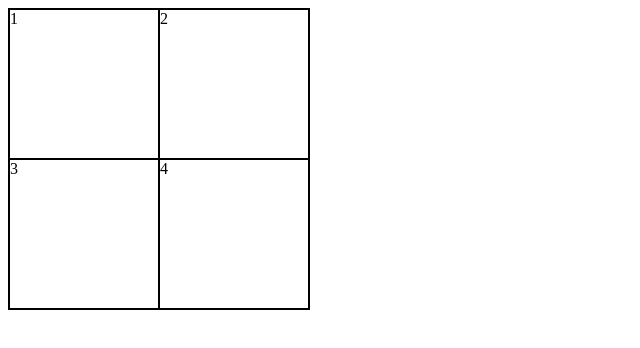
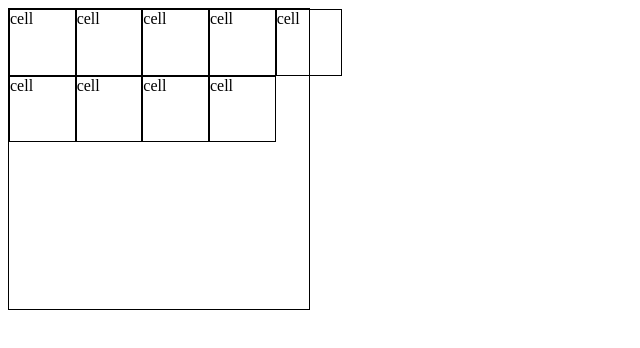
Before and after one commit to wahidrahim/floodit-react-client, a React (Create React App) app: page / in a window 1280 px wide. Shown: the top 348 px of the page, without its empty margins (0-640 px from the left). Built offline with nearby package versions, Linux system fonts and the light colour scheme.

Commit message:
render cell component inside grid component

```diff
--- a/src/App.js
+++ b/src/App.js
@@ -1,8 +1,19 @@
 import React from 'react'
 import Grid from './components/grid/grid.component'
+import Cell from './components/cell/cell.component'
 
 const App = () => (
-  <Grid></Grid>
+  <Grid>
+    <Cell />
+    <Cell />
+    <Cell />
+    <Cell />
+    <Cell />
+    <Cell />
+    <Cell />
+    <Cell />
+    <Cell />
+  </Grid>
 )
 
 export default App
--- /dev/null
+++ b/src/components/cell/cell.component.jsx
@@ -0,0 +1,7 @@
+import React from 'react'
+
+const Cell = () => (
+  <div className="cell">cell</div>
+)
+
+export default Cell
--- a/src/components/grid/grid.component.jsx
+++ b/src/components/grid/grid.component.jsx
@@ -2,22 +2,29 @@ import React from 'react'
 
 import './grid.styles.scss'
 
-const Grid = () => {
-  const gridStyle = {
+const Grid = ({ children }) => {
+  const gridStyles = {
     width: 300,
     height: 300,
-    gridTemplateColumns: '50%50%',
-    gridTemplateRows: '50%50%',
+    get gridTemplateColumns() {
+      const numberOfCells = children.length
+      const gridSize = numberOfCells / 2
+      let columns = ''
+
+      for (let i = 0; i < gridSize; i++) {
+        columns += `${100 / gridSize}%`
+      }
+
+      return columns
+    },
+    get gridTemplateRows() {
+      return this.gridTemplateColumns
+    }
   }
 
-  return (
-    <div className="grid" style={gridStyle}>
-      <div className="cell">1</div>
-      <div className="cell">2</div>
-      <div className="cell">3</div>
-      <div className="cell">4</div>
-    </div>
-  )
+  return <div className="grid" style={gridStyles}>
+    {children.map(cell => cell)}
+  </div>
 }
 
 export default Grid
```
Also changed, not shown: src/components/cell/cell.styles.scss (added).
